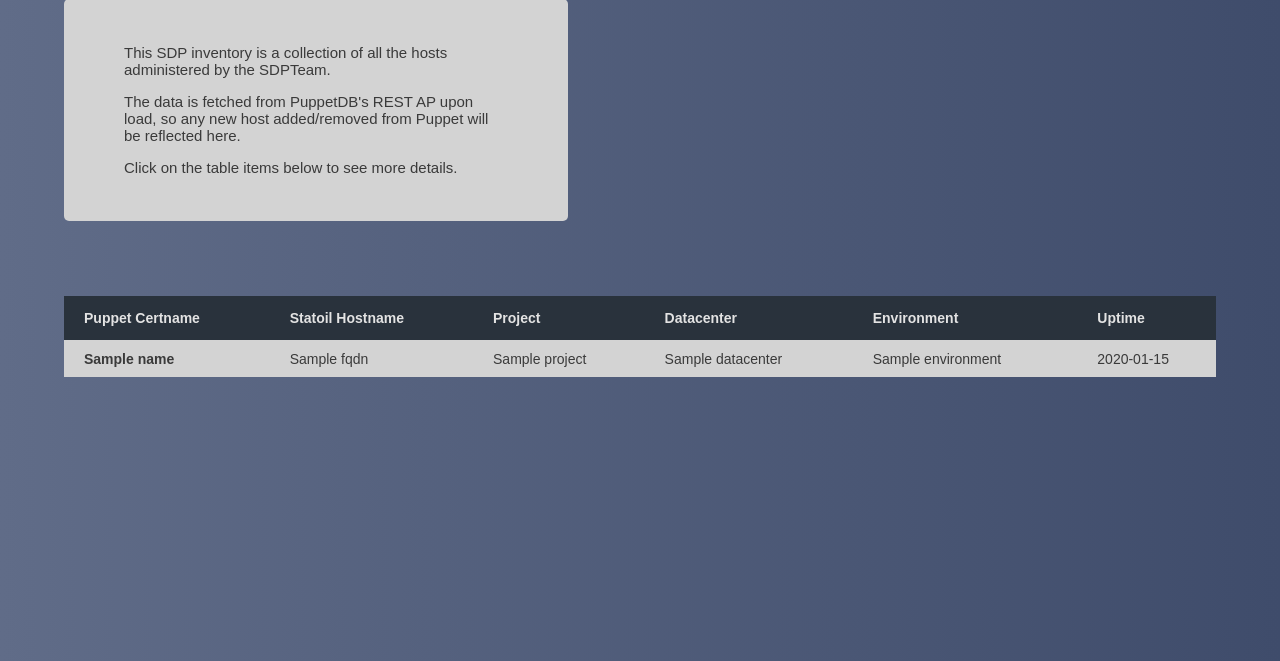
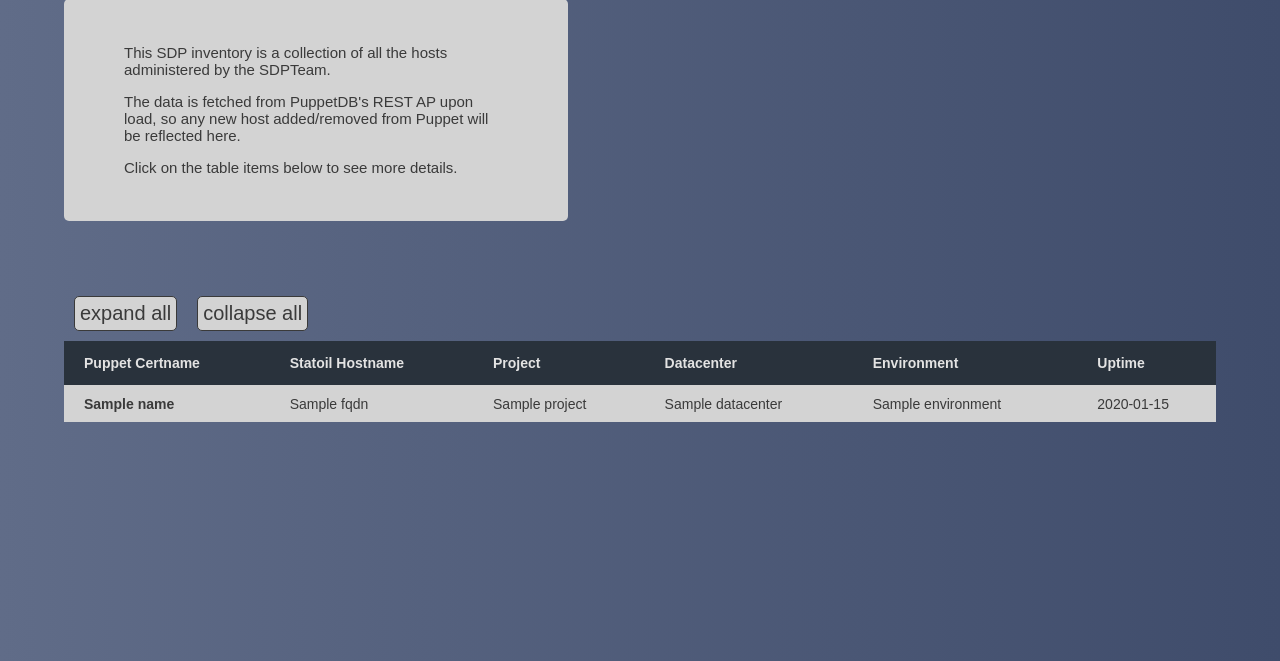
Before and after one commit to equinor/sdp-inventory, a Flask app: template src/templates/index.html in a window 1280 px wide. Shown: the part 139-800 px from the top of the page. Run offline with Flask 2, Linux system fonts and the light colour scheme; the template is opened without the code that fills it: most values are stand-ins (such as "Sample title", 1, 10 or a date in 2020); parts of the project's set-up code (start-up, migrations or seed data) failed here and were passed over; some libraries are stand-ins or nearby versions.

Commit message:
new: adding collapse/expand all buttons

```diff
--- a/src/static/showDetails.js
+++ b/src/static/showDetails.js
@@ -5,4 +5,10 @@ $(document).ready(function() {
     $(".hostTableItemDetails").click(function() {
         $(this).hide();
     });
+    $("#expandAll").click(function() {
+        $(".hostTableItemDetails").show();
+    });
+    $("#collapseAll").click(function() {
+        $(".hostTableItemDetails").hide();
+    });
 });
--- a/src/static/style.css
+++ b/src/static/style.css
@@ -63,9 +63,24 @@ header {
     text-align: left;
 }
 #about p { margin: 1em 0; }
+#tableNav {
+    width: 90%;
+    margin: 0 auto;
+    display: flex;
+    flex-direction: row;
+}
+.button {
+    padding: 0.25em;
+    border-radius: 5px;
+    background: lightgray;
+    color: #3a3a3a;
+    border: solid 1px #3a3a3a;
+    margin: 0 0.5em;
+    cursor: pointer;
+}
 #hostTable {
     width: 90%;
-    margin: 2em auto 2em auto;
+    margin: 0.5em auto 2em auto;
     overflow: hidden;
     border-collapse: collapse;
     border-spacing: 0;
--- a/src/templates/index.html
+++ b/src/templates/index.html
@@ -1,6 +1,10 @@
 {% extends "layout.html" %}
 {% block body %}
     {% if hosts %}
+      <section id="tableNav">
+        <p class="button" id="expandAll">expand all</p>
+        <p class="button" id="collapseAll">collapse all</p>
+      </section>
       <table id="hostTable">
         <tr class="hostTableHeader">
           <td>Puppet Certname</td>
```
